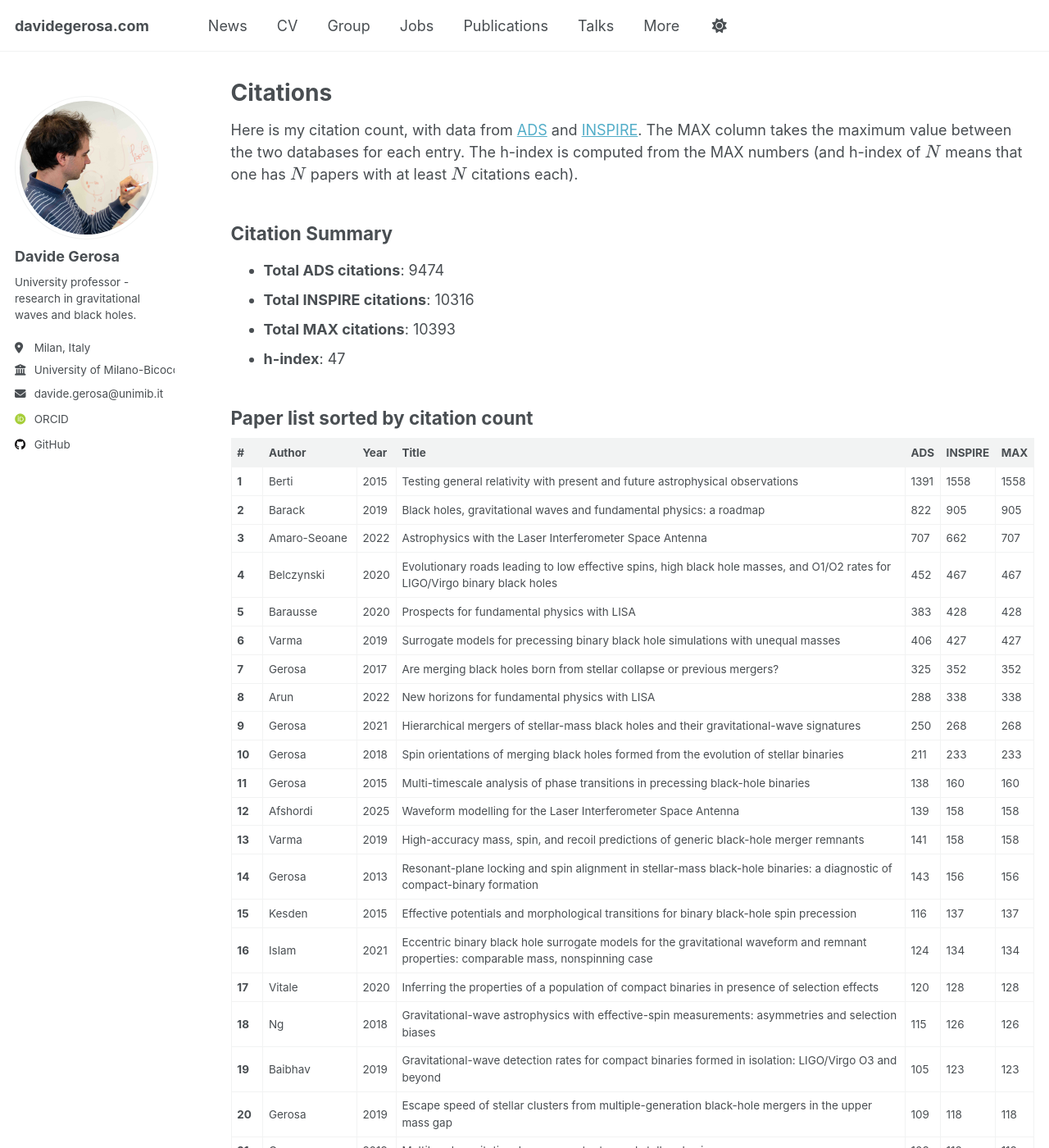
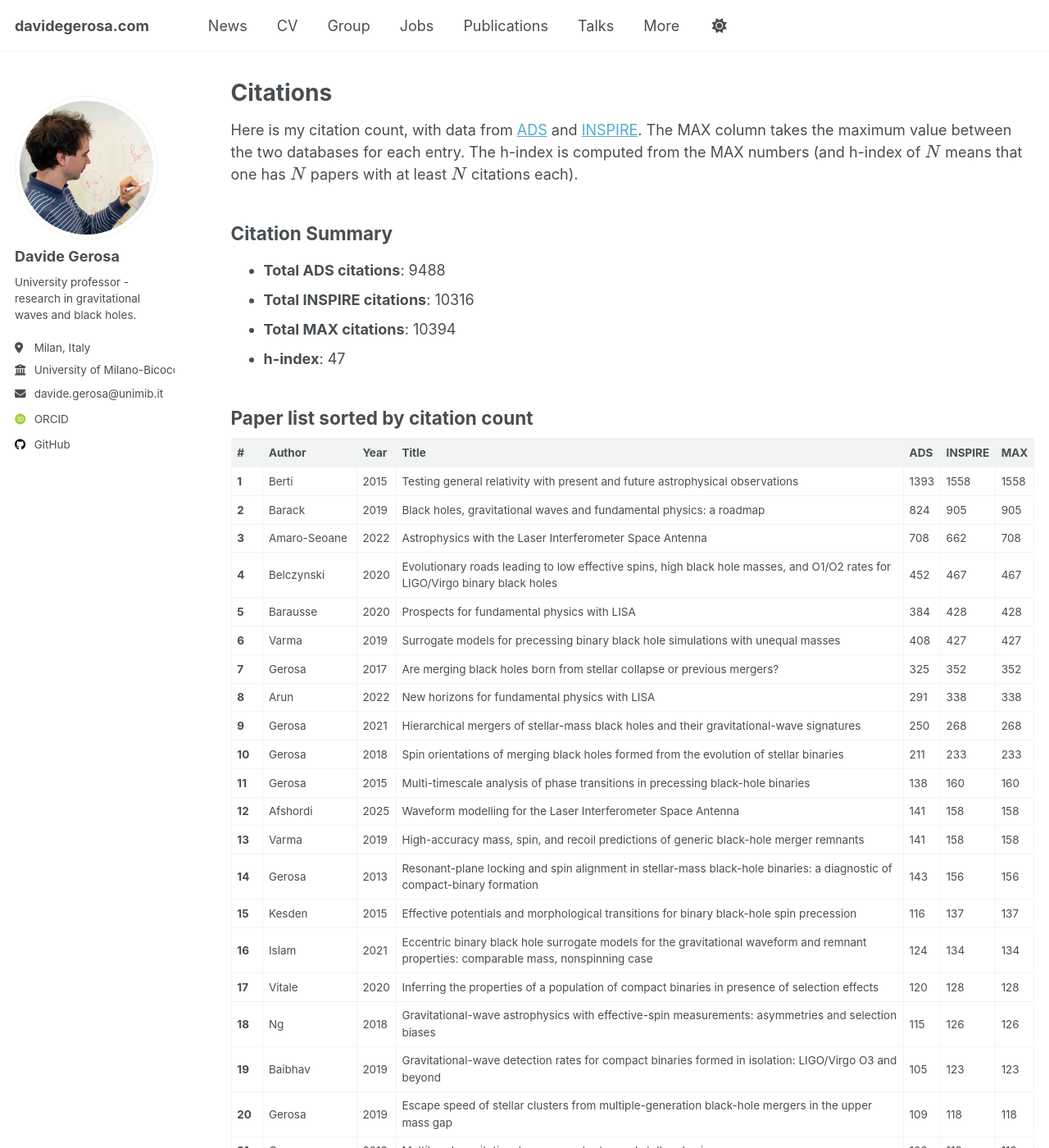
Before and after one commit to dgerosa/website, a Jekyll site: the page built from _pages/citations.md, in a window 1280 px wide and 1400 px high. Shown: the whole window at 82% size. Built offline with Jekyll 4.4.1, drawn with Linux system fonts in a browser that asks for light colours; some web fonts are replaced; some of the changed text lies outside the part shown.

Commit message:
Website update from workflow

```diff
--- a/_pages/_citations.md
+++ b/_pages/_citations.md
@@ -1,26 +1,26 @@
 ## Citation Summary
 
-- **Total ADS citations**: 9474
+- **Total ADS citations**: 9488
 - **Total INSPIRE citations**: 10316
-- **Total MAX citations**: 10393
+- **Total MAX citations**: 10394
 - **h-index**: 47
 
 ## Paper list sorted by citation count
 
 | # | Author | Year | Title | ADS | INSPIRE | MAX |
 |---|--------|------|-------|-----|---------|-----|
-| **1** | Berti | 2015 | Testing general relativity with present and future astrophysical observations | 1391 | 1558 | 1558 |
-| **2** | Barack | 2019 | Black holes, gravitational waves and fundamental physics: a roadmap | 822 | 905 | 905 |
-| **3** | Amaro-Seoane | 2022 | Astrophysics with the Laser Interferometer Space Antenna | 707 | 662 | 707 |
+| **1** | Berti | 2015 | Testing general relativity with present and future astrophysical observations | 1393 | 1558 | 1558 |
+| **2** | Barack | 2019 | Black holes, gravitational waves and fundamental physics: a roadmap | 824 | 905 | 905 |
+| **3** | Amaro-Seoane | 2022 | Astrophysics with the Laser Interferometer Space Antenna | 708 | 662 | 708 |
 | **4** | Belczynski | 2020 | Evolutionary roads leading to low effective spins, high black hole masses, and O1/O2 rates for LIGO/Virgo binary black holes | 452 | 467 | 467 |
-| **5** | Barausse | 2020 | Prospects for fundamental physics with LISA | 383 | 428 | 428 |
-| **6** | Varma | 2019 | Surrogate models for precessing binary black hole simulations with unequal masses | 406 | 427 | 427 |
+| **5** | Barausse | 2020 | Prospects for fundamental physics with LISA | 384 | 428 | 428 |
+| **6** | Varma | 2019 | Surrogate models for precessing binary black hole simulations with unequal masses | 408 | 427 | 427 |
 | **7** | Gerosa | 2017 | Are merging black holes born from stellar collapse or previous mergers? | 325 | 352 | 352 |
-| **8** | Arun | 2022 | New horizons for fundamental physics with LISA | 288 | 338 | 338 |
+| **8** | Arun | 2022 | New horizons for fundamental physics with LISA | 291 | 338 | 338 |
 | **9** | Gerosa | 2021 | Hierarchical mergers of stellar-mass black holes and their gravitational-wave signatures | 250 | 268 | 268 |
 | **10** | Gerosa | 2018 | Spin orientations of merging black holes formed from the evolution of stellar binaries | 211 | 233 | 233 |
 | **11** | Gerosa | 2015 | Multi-timescale analysis of phase transitions in precessing black-hole binaries | 138 | 160 | 160 |
-| **12** | Afshordi | 2025 | Waveform modelling for the Laser Interferometer Space Antenna | 139 | 158 | 158 |
+| **12** | Afshordi | 2025 | Waveform modelling for the Laser Interferometer Space Antenna | 141 | 158 | 158 |
 | **13** | Varma | 2019 | High-accuracy mass, spin, and recoil predictions of generic black-hole merger remnants | 141 | 158 | 158 |
 | **14** | Gerosa | 2013 | Resonant-plane locking and spin alignment in stellar-mass black-hole binaries: a diagnostic of compact-binary formation | 143 | 156 | 156 |
 | **15** | Kesden | 2015 | Effective potentials and morphological transitions for binary black-hole spin precession | 116 | 137 | 137 |
```
Also changed, not shown: other parts of _pages/_citations.md (+2 -2 lines), _pages/_group.md (+1 -1 lines), _pages/_publications.md (+1 -1 lines), _pages/_talks.md (+2 -5 lines).
